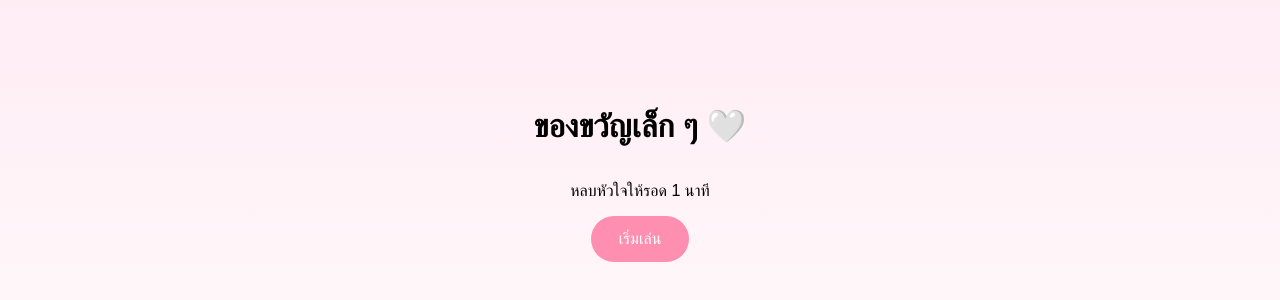
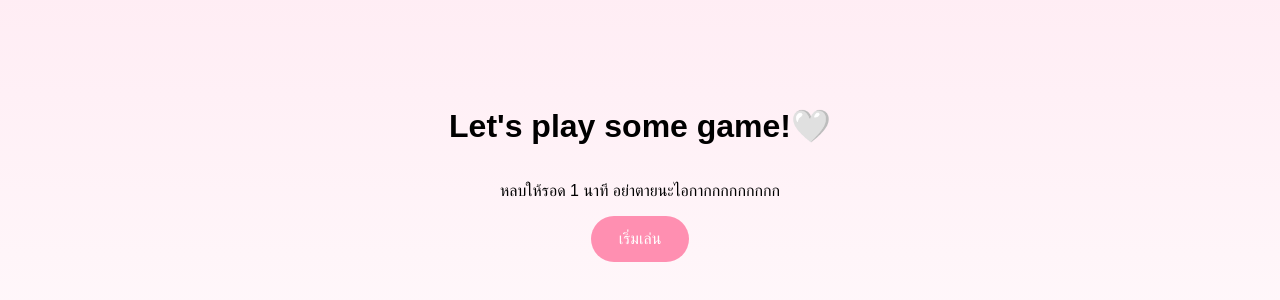
Before and after one commit to Sirazaza/HBD_TEST01, a plain HTML site: page index.html in a window 1280 px wide. Shown: the part 226-526 px from the top of the page. Drawn offline with Linux system fonts and the light colour scheme.

Commit message:
Update index.html

```diff
--- a/index.html
+++ b/index.html
@@ -9,8 +9,8 @@
 <body>
 
 <div id="intro" class="screen active">
-  <h1>ของขวัญเล็ก ๆ 🤍</h1>
-  <p>หลบหัวใจให้รอด 1 นาที</p>
+  <h1>Let's play some game!🤍</h1>
+  <p>หลบให้รอด 1 นาที อย่าตายนะไอกากกกกกกกกก</p>
   <button onclick="startGame()">เริ่มเล่น</button>
 </div>
 
```
